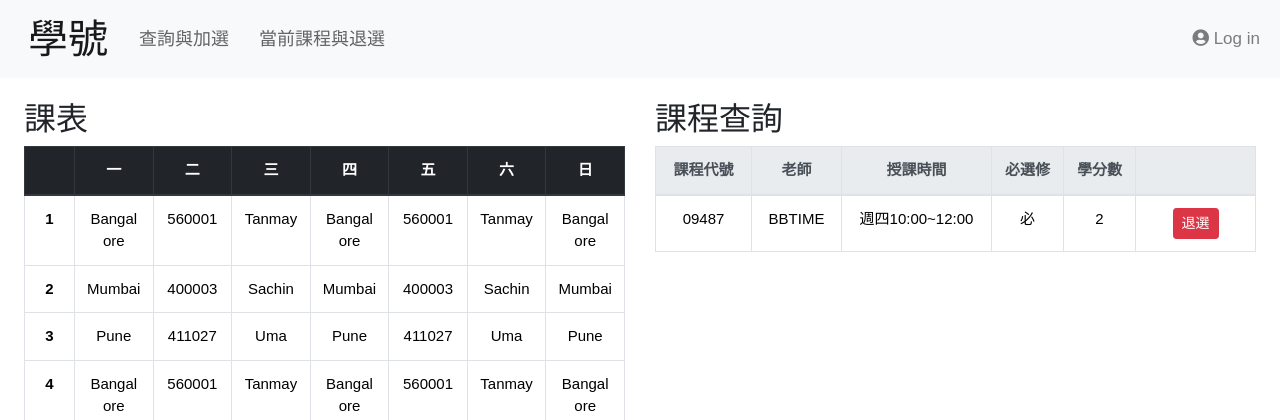
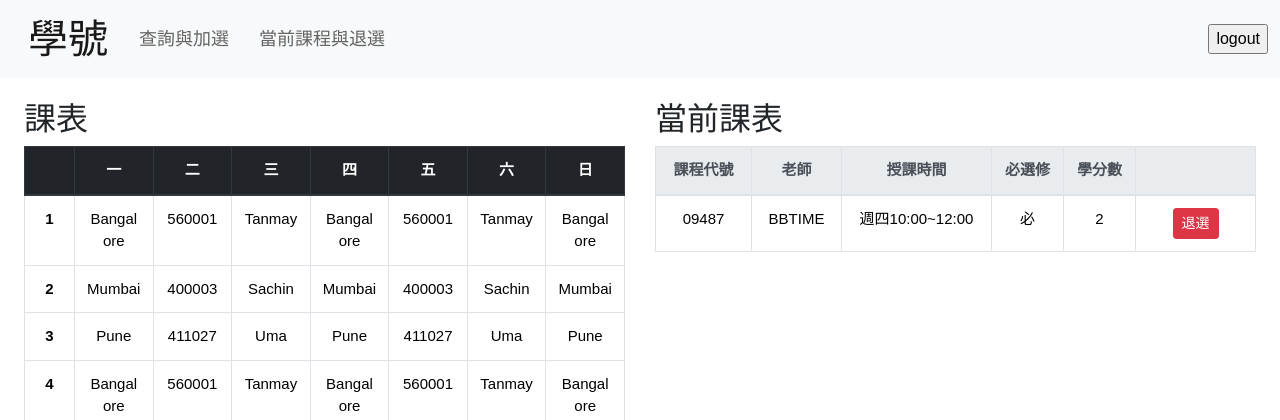
Before and after one commit to SWI-MIN/DBMS_Project, a PHP site: the page made by 查詢&退選.html in a window 1280 px wide. Shown: the top 420 px of the page. Run offline with PHP 8.4, Linux system fonts and the light colour scheme; some libraries are stand-ins or nearby versions.

Commit message:
LOGIN&OUT

```diff
--- a/login.php
+++ b/login.php
@@ -26,7 +26,7 @@
             $result = $conn->query($sql);
             $number = $result->fetch();//mysqli_num_rows($result);
             if ($number) {
-                echo '<script>window.location="welcome.html";</script>';
+                echo '<script>window.location="首頁&課表.html";</script>';
             } else {
                 echo '<script>alert("id OR password 錯誤!!");history.go(-1);</script>';
             }
--- a/查詢&退選.html
+++ b/查詢&退選.html
@@ -32,7 +32,7 @@
 <body>
     <!-- 我是導覽列 -->
     <nav class="navbar navbar-expand-md navbar-light bg-light p-1 fixed-top">
-        <a class="navbar-brand ml-4" href="./DBMS_Project_課表.html" style="font-size: 40px;">學號</a>
+      <a class="navbar-brand ml-4" href="./首頁&課表.html" style="font-size: 40px;">學號</a>
       <button class="navbar-toggler" type="button" data-toggle="collapse" data-target="#myNavbar"
           aria-expanded="false" aria-controls="myNavbar">
           <span class="navbar-toggler-icon"></span>
@@ -41,67 +41,24 @@
       <div class="collapse navbar-collapse" id="myNavbar">
           <ul class="navbar-nav mr-auto mt-2 mt-lg-0 text-center">
               <li class="nav-item p-1" style="margin: 3px;">
-                    <a href="./DBMS_Project_查詢&加選.html" class="nav-link" style="font-size: 18px; color: rgb( 100, 100, 100);">查詢與加選</a>
+                  <a href="./查詢&加選.html" class="nav-link" style="font-size: 18px; color: rgb( 100, 100, 100);">查詢與加選</a>
               </li>
               <li class="nav-item p-1" style="margin: 3px;">
-                    <a href="./DBMS_Project_查詢&退選.html" class="nav-link" style="font-size: 18px; color: rgb( 100, 100, 100);">當前課程與退選</a>
+                  <a href="./查詢&退選.html" class="nav-link" style="font-size: 18px; color: rgb( 100, 100, 100);">當前課程與退選</a>
               </li>
 
             </ul>
             <hr>
             <ul class="navbar-nav ml-auto mt-2 mt-lg-0 mr-2">
-                <li class="nav-item mx-auto d-none" style="margin: 3px;" id="user">
-                    <a class="nav-link" href="#" style="font-size: 17px;" id="yourname">
-                        <!-- <i class="fa fa-user-circle" aria-hidden="true"></i> -->
-                    </a>
-                </li>
-                <li class="nav-item mx-auto d-none" style="margin: 3px;" id="logout">
-                    <a class="nav-link" href="#" style="font-size: 17px;">
-                        <!-- <i class="fa fa-user-circle" aria-hidden="true"></i> -->
-                        Log out
-                    </a>
-                </li>
-                <li class="nav-item mx-auto" style="margin: 3px;" id="login">
-                    <a class="nav-link" href="#" style="font-size: 17px;" data-toggle="modal" data-target="#ModalLogin">
-                        <i class="fa fa-user-circle" aria-hidden="true"></i>
-                        Log in
-                    </a>
-                </li>
+
+              <form name="login" action="logout.php" method="post">
+                <input action type="submit" name="logout" value="logout">
+             </form>
 
           </ul>
         </div>
     </nav>
     <!-- modal -->
-    <div class="modal fade" id="ModalLogin" tabindex="-1" role="dialog" aria-labelledby="Login" aria-hidden="true" style="font-family: Microsoft JhengHei, Arial;">
-        <div class="modal-dialog modal-dialog-centered" role="document">
-            <div class="modal-content modal-login">
-                <div class="modal-body">
-                    <form action="" method="POST" class="box">
-                        <h1>LOGIN</h1>
-                        <input type="text" id="l_username" placeholder="Username">
-                        <input type="password" id="l_pwd" placeholder="Password">
-                        <input type="submit" id="l_login" value="Login">
-                    </form>
-                </div>
-            </div>
-        </div>
-    </div>
-
-    <!-- modal -->
-    <div class="modal fade" id="ModalLogin" tabindex="-1" role="dialog" aria-labelledby="Login" aria-hidden="true">
-        <div class="modal-dialog modal-dialog-centered" role="document">
-            <div class="modal-content modal-login">
-                <div class="modal-body">
-                    <form action="" method="POST" class="box">
-                        <h1>LOGIN</h1>
-                        <input type="text" name="username" placeholder="Username">
-                        <input type="password" name="pwd" placeholder="Password">
-                        <input type="submit" name="login" value="Login">
-                    </form>
-                </div>
-            </div>
-        </div>
-    </div>
 
     <!-- /========================================我是分隔線======================================== -->
 
@@ -285,7 +242,7 @@
 <!-- ==================================================  我是分隔線  ==================================================  -->
 
                     <div class="col-md-6">
-                        <h1 class="h2">課程查詢</h1>
+                        <h1 class="h2">當前課表</h1>
 
                         <!-- 顯示出的表格 -->
                         <table id="contentTable" class="table table-hover table-bordered table-condensed text-center" >
```
Also changed, not shown: login.html (added, +92 -0 lines), logout.php (added, +10 -0 lines), 查詢&加選.html (+6 -52 lines), 首頁&課表.html (+8 -52 lines). Lines whose indentation alone changed are shown as unchanged.
